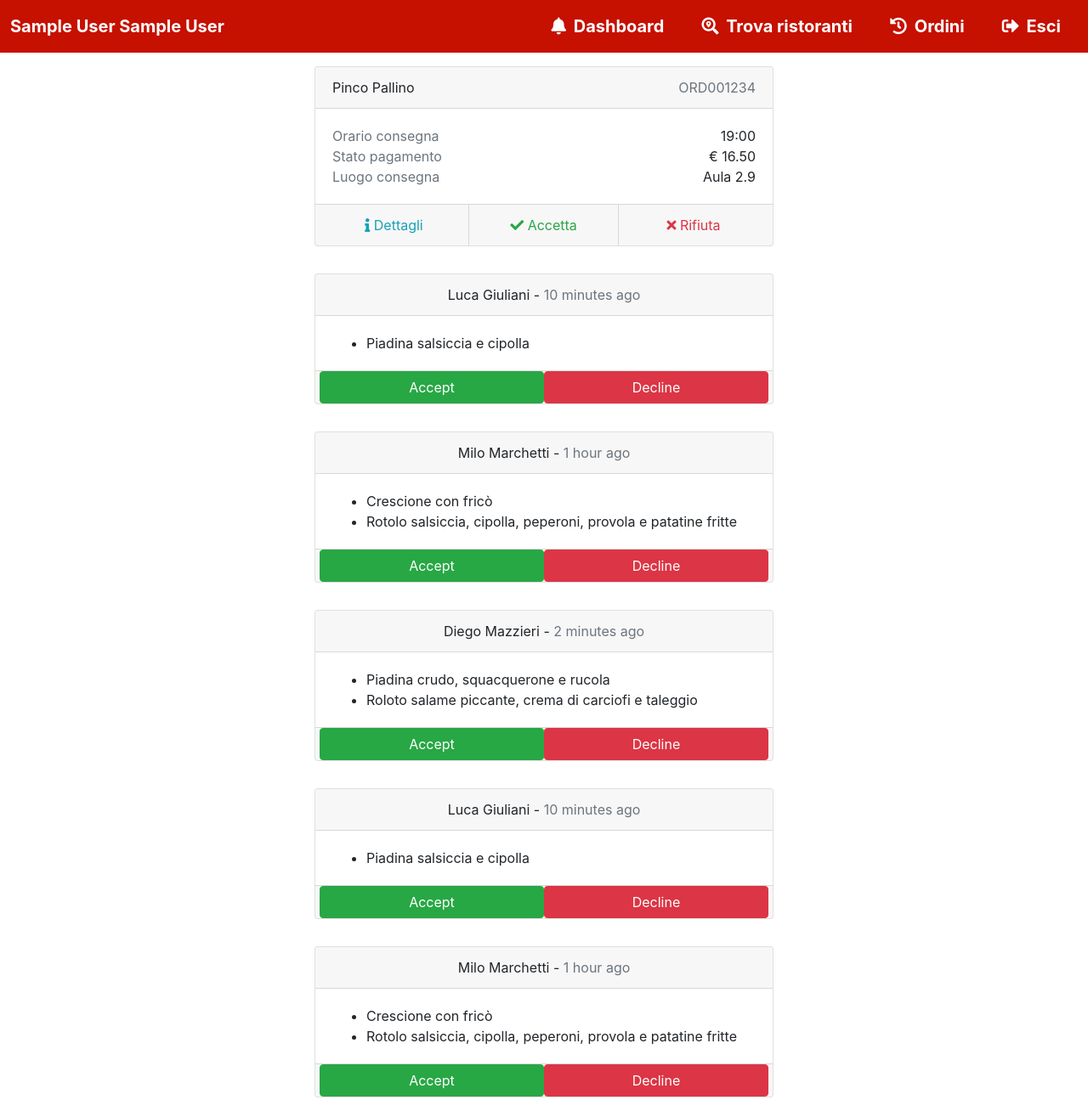
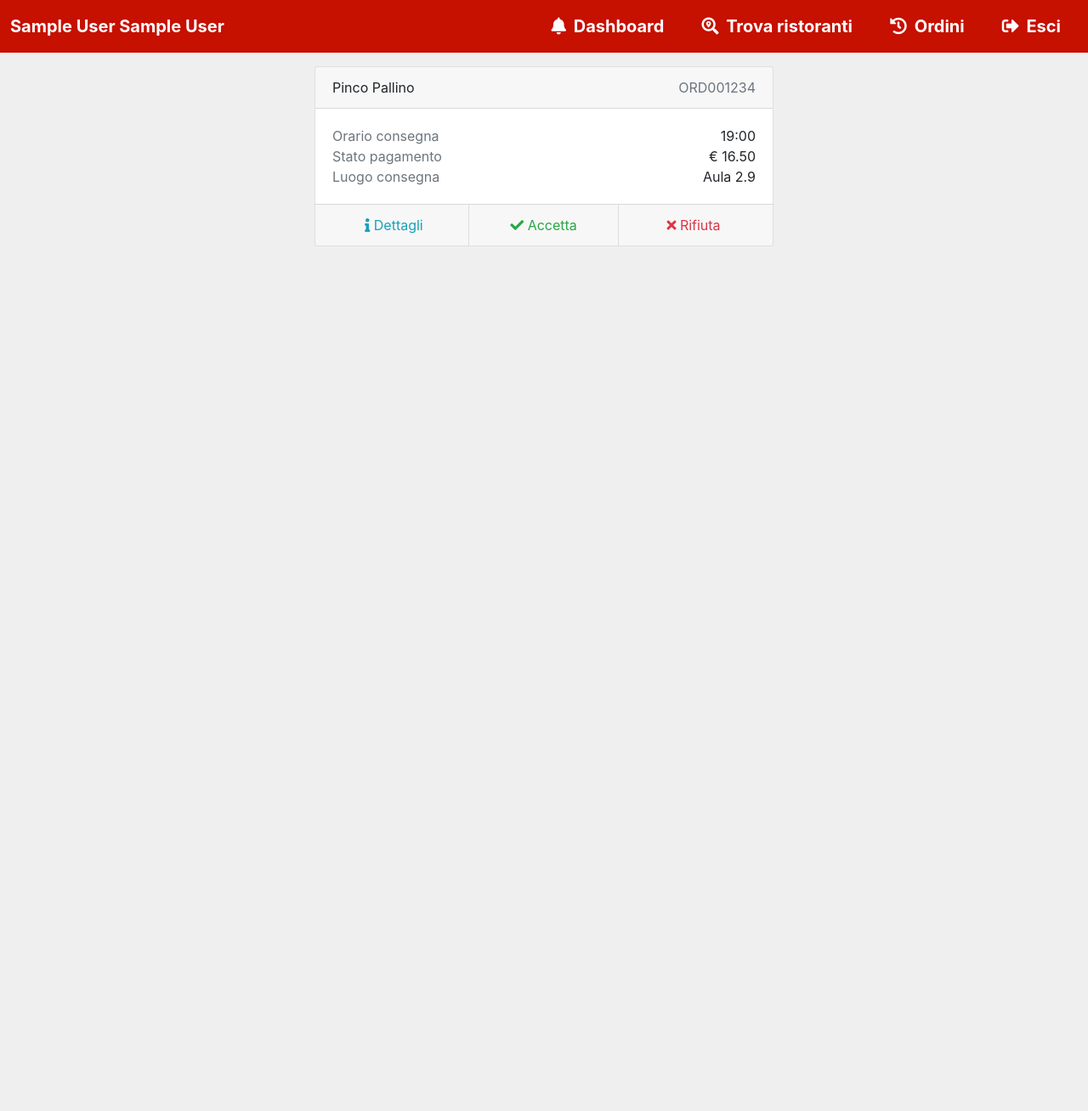
Before and after one commit to mazzio97/AlmaFood, a PHP site: page /dashboard.php in a window 1280 px wide. Shown: the whole page at 85% size. After the commit the page ends 290 px from the top, so only its background shows below. Run offline with PHP 8.4, Linux system fonts and the light colour scheme; the visitor is signed in with stand-in values (Sample User, id 1).

Commit message:
Refactoring of CSS code

```diff
--- a/css/customstrap.css
+++ b/css/customstrap.css
@@ -1,4 +1,4 @@
-/* Here goes all the styles to customize generic used bootstrap elements */
+/* Here goes all the styles used to customize generic bootstrap elements */
 .navbar {
   color: white;
   background-color: var(--alma);
@@ -19,6 +19,29 @@
 .nav-link span {
   display: none;
 }
+
+.custom-control-input:checked ~ .custom-control-label::before,
+.custom-control-input:checked ~ .custom-control-label::after {
+  background-color: var(--alma);
+}
+
+.card-footer {
+  padding-top: 0;
+  padding-bottom: 0;
+}
+.card-footer .col-4 {
+  padding-top: 0.75rem;
+  padding-bottom: 0.75rem;
+  border-right: 1px solid rgba(0, 0, 0, 0.1);
+}
+.card-footer .col-4:last-child {
+  border-right:none;
+}
+
+.modal-body ul {
+  list-style-type: disc;
+}
+
 @media only screen and (min-width: 768px) {
   .navbar {
     padding: 0 0.75rem;
@@ -37,18 +60,3 @@
     display: inline-block;
   }
 }
-
-.custom-control-input:checked ~ .custom-control-label::before,
-.custom-control-input:checked ~ .custom-control-label::after {
-    background-color: var(--alma);
-}
-
-.btn-alma {
-    color: #fff;
-    background-color: var(--alma);
-    border: 0.125rem solid var(--alma);
-}
-.btn-alma:hover {
-    color: var(--alma);
-    background-color: #efefef;
-}
--- a/css/dashboard.css
+++ b/css/dashboard.css
@@ -4,31 +4,10 @@
   padding: 0;
   list-style: none;
 }
-
 .notification-panel {
+  position: relative;
   margin: 1rem auto;
-}
-
-.notifications ul {
-    list-style-type: disc;
-}
-
-.notifications>li .notification-panel {
-    position: relative;
   float: right;
   width: 100%;
   text-align: left;
 }
-
-.card-footer {
-  padding-top: 0;
-  padding-bottom: 0;
-}
-.card-footer .col-4 {
-  padding-top: 0.75rem;
-  padding-bottom: 0.75rem;
-  border-right: 1px solid rgba(0, 0, 0, 0.125);
-}
-.card-footer .col-4:last-child {
-  border-right:none;
-}
--- a/css/default.css
+++ b/css/default.css
@@ -1,5 +1,13 @@
 :root {
   --alma: #C61000;
+  --cloth: rgb(226, 126, 44);
+  --cloth-shadow: rgba(226, 126, 44, 0.5);
+  --light-grey: #efefef;
+  --dark-grey: #606060;
+  --silver: #c0c0c0;
+}
+body {
+	background-color: var(--light-grey);
 }
 ul, ol {
   list-style: none;
@@ -11,14 +19,26 @@ a:hover {
   color: var(--alma);
   text-decoration: none;
 }
+.btn-alma {
+  font-size: 1.25rem;
+  font-weight: bold;
+  color: var(--light-grey);
+  background-color: var(--alma);
+  padding: 0.75rem 0.5rem;
+  border: 0.175rem solid var(--alma);
+}
+.btn-alma:hover {
+  color: var(--alma);
+  background-color: var(--light-grey);
+}
 .centered {
   position: absolute;
   top: 50%;
   left: 50%;
   transform: translate(-50%, -50%);
 }
+.rounded-borders {
   /* Any big enough value can do the trick */
-.rounded-borders {
   border-radius: 100rem;
 }
 .squared-borders {
--- a/dashboard.php
+++ b/dashboard.php
@@ -59,8 +59,7 @@
     <div class="row">
       <div class="col-xs-12 col-lg-6 mx-auto">
         <ul class="notifications">
-          <li>
-            <div class="notification-panel">
+          <li class="notification-panel">
             <div class="card">
               <div class="card-header">
                 <div class="row">
@@ -108,114 +107,6 @@
                 </div>
               </div>
             </div>
-            </div>
-          </li>
-
-          <li>
-            <div class="notification-panel">
-              <div class="card">
-                <div class="card-header text-center">
-                  Luca Giuliani - <span class="text-muted">10 minutes ago</span>
-                </div>
-                <div class="card-body text-left">
-                  <ul>
-                    <li>Piadina salsiccia e cipolla</li>
-                  </ul>
-                </div>
-                <div class="card-footer">
-                  <div class="row">
-                    <a href="#" class="btn btn-success col-6">Accept</a>
-                    <a href="#" class="btn btn-danger col-6">Decline</a>
-                  </div>
-                </div>
-              </div>
-            </div>
-          </li>
-
-          <li>
-            <div class="notification-panel">
-              <div class="card">
-                <div class="card-header text-center">
-                  Milo Marchetti - <span class="text-muted">1 hour ago</span>
-                </div>
-                <div class="card-body text-left">
-                  <ul>
-                    <li>Crescione con fric&ograve;</li>
-                    <li>Rotolo salsiccia, cipolla, peperoni, provola e patatine fritte</li>
-                  </ul>
-                </div>
-                <div class="card-footer">
-                  <div class="row">
-                    <a href="#" class="btn btn-success col-6">Accept</a>
-                    <a href="#" class="btn btn-danger col-6">Decline</a>
-                  </div>
-                </div>
-              </div>
-            </div>
-          </li>
-          <li>
-            <div class="notification-panel">
-              <div class="card">
-                <div class="card-header text-center">
-                  Diego Mazzieri - <span class="text-muted">2 minutes ago</span>
-                </div>
-                <div class="card-body text-left">
-                  <ul>
-                    <li>Piadina crudo, squacquerone e rucola</li>
-                    <li>Roloto salame piccante, crema di carciofi e taleggio</li>
-                  </ul>
-                </div>
-                <div class="card-footer">
-                  <div class="row">
-                    <a href="#" class="btn btn-success col-6">Accept</a>
-                    <a href="#" class="btn btn-danger col-6">Decline</a>
-                  </div>
-                </div>
-              </div>
-            </div>
-          </li>
-
-          <li>
-            <div class="notification-panel">
-              <div class="card">
-                <div class="card-header text-center">
-                  Luca Giuliani - <span class="text-muted">10 minutes ago</span>
-                </div>
-                <div class="card-body text-left">
-                  <ul>
-                    <li>Piadina salsiccia e cipolla</li>
-                  </ul>
-                </div>
-                <div class="card-footer">
-                  <div class="row">
-                    <a href="#" class="btn btn-success col-6">Accept</a>
-                    <a href="#" class="btn btn-danger col-6">Decline</a>
-                  </div>
-                </div>
-              </div>
-            </div>
-          </li>
-
-          <li>
-            <div class="notification-panel">
-              <div class="card">
-                <div class="card-header text-center">
-                  Milo Marchetti - <span class="text-muted">1 hour ago</span>
-                </div>
-                <div class="card-body text-left">
-                  <ul>
-                    <li>Crescione con fric&ograve;</li>
-                    <li>Rotolo salsiccia, cipolla, peperoni, provola e patatine fritte</li>
-                  </ul>
-                </div>
-                <div class="card-footer">
-                  <div class="row">
-                    <a href="#" class="btn btn-success col-6">Accept</a>
-                    <a href="#" class="btn btn-danger col-6">Decline</a>
-                  </div>
-                </div>
-              </div>
-            </div>
           </li>
         </ul>
       </div>
--- a/food.html
+++ b/food.html
@@ -9,8 +9,8 @@
   <link rel="stylesheet" href="css/font-awesome.css" />
   <link rel="stylesheet" href="css/bootstrap.css" />
   <link rel="stylesheet" href="css/customstrap.css" />
+  <link rel="stylesheet" href="css/default.css" />
   <link rel="stylesheet" href="css/food.css" />
-  <link rel="stylesheet" href="css/default.css" />
   <script src="js/jquery-3.2.1.min.js"></script>
   <script src="js/popper.min.js"></script>
   <script src="js/bootstrap.min.js"></script>
--- a/index.php
+++ b/index.php
@@ -126,11 +126,11 @@
     <!-- CONTROLS -->
     <div class="container row">
       <div class="carousel-control mx-auto">
-        <a href="#landingPage" class="col-8 col-sm-4 col-md-2 carousel-control-container" role="button" data-slide="prev">
+        <a href="#landingPage" class="col-8 col-sm-4 col-md-2 d-inline-block btn-alma rounded-borders" role="button" data-slide="prev">
           <i class="fas fa-chevron-left"></i>
           <span>Accedi</span>
         </a>
-        <a href="#landingPage" class="col-8 col-sm-4 col-md-2 carousel-control-container" role="button" data-slide="next">
+        <a href="#landingPage" class="col-8 col-sm-4 col-md-2 d-inline-block btn-alma rounded-borders" role="button" data-slide="next">
           <span>Registrati</span>
           <i class="fas fa-chevron-right"></i>
         </a>
--- a/js/index.js
+++ b/js/index.js
@@ -1,5 +1,5 @@
 $(document).ready(function() {
-    $(".carousel-control-container").click(function() {
+    $(".carousel-control a").click(function() {
         $(".carousel-control").remove();
     });
 
--- a/menu.html
+++ b/menu.html
@@ -172,7 +172,7 @@
 				</div>
 			</div>
 		</div>
-		<button class="col-2 offset-9 btn btn-alma rounded-borders"><i class="fas fa-plus"></i> Inserisci piatto</button>
+		<button class="col-2 offset-9 btn-alma rounded-borders"><i class="fas fa-plus"></i> Inserisci piatto</button>
 	</div>
 </body>
 
```
Also changed, not shown: css/home.css (+16 -30 lines), css/menu.css (+3 -6 lines), css/restaurants.css (+8 -11 lines), restaurants.html (+5 -3 lines), css/food.css (added). Lines whose indentation alone changed are shown as unchanged.
